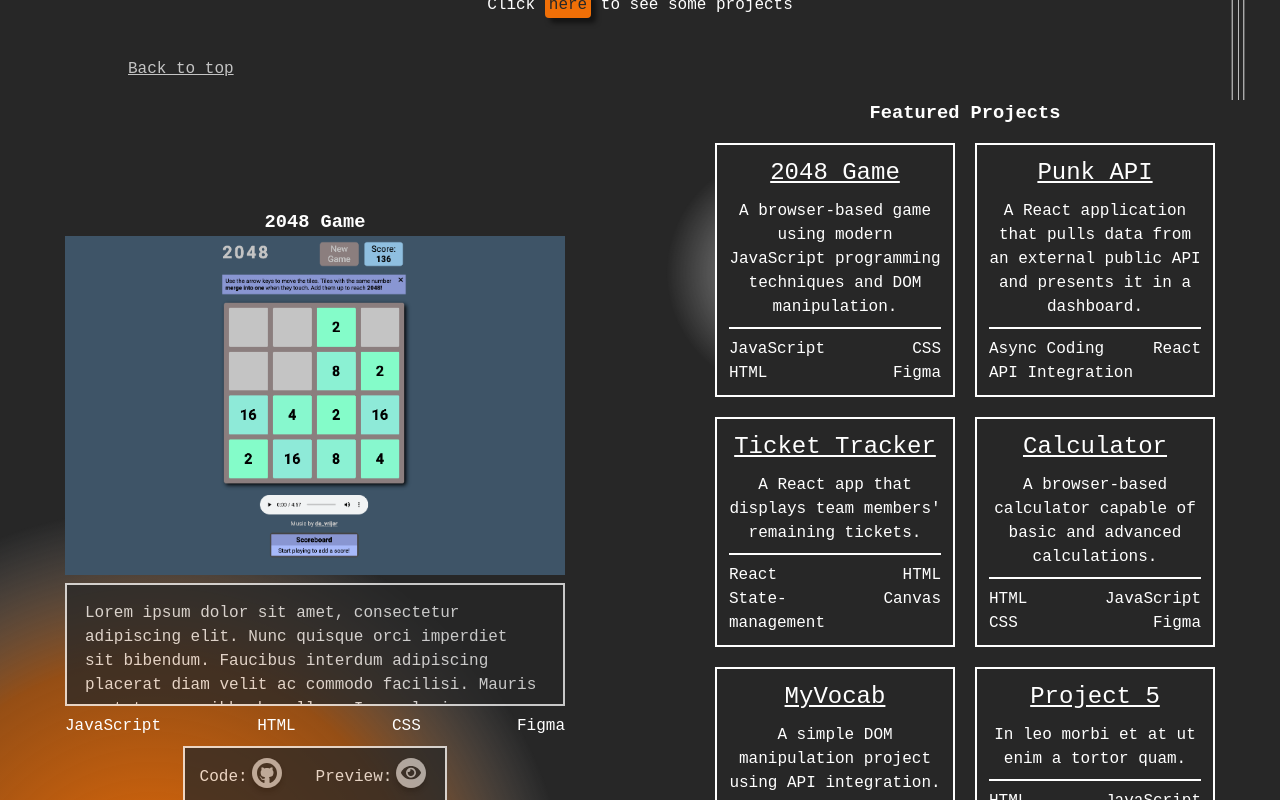
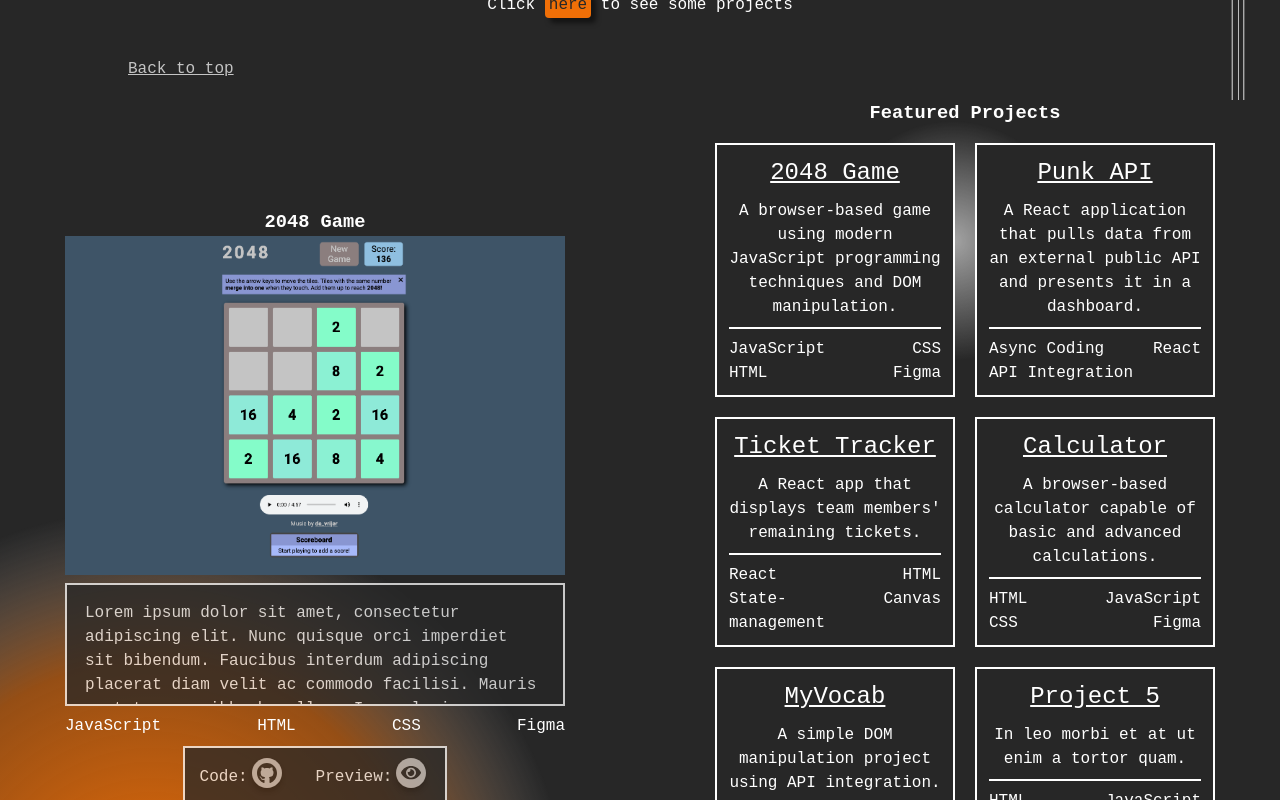
Before and after one commit to samueljacobs98/portfolio-website-react, a React (Create React App) app: page / in a window 1280 px wide. Shown: the part 700-1500 px from the top of the page. Built offline with nearby package versions, Linux system fonts and the light colour scheme; a web font is replaced by a local one.

Commit message:
updated animation

```diff
--- a/src/components/Home/Hero/Hero.scss
+++ b/src/components/Home/Hero/Hero.scss
@@ -13,7 +13,7 @@
     position: absolute;
     bottom: -2ch;
     right: -0.5ch;
-    animation-name: earth-floating;
+    animation-name: floating;
     animation-duration: 4s;
     animation-iteration-count: infinite;
     animation-timing-function: ease-in-out;
@@ -31,12 +31,12 @@
     &__earth {
       width: 50%;
       bottom: 1ch;
-      animation-name: earth-mob-floating;
+      animation-name: mob-floating;
     }
   }
 }
 
-@keyframes earth-floating {
+@keyframes floating {
   0% {
     transform: translate(0, 0);
   }
@@ -48,7 +48,7 @@
   }
 }
 
-@keyframes earth-mob-floating {
+@keyframes mob-floating {
   0% {
     transform: translate(0, 0);
   }
--- a/src/containers/Projects/Projects.scss
+++ b/src/containers/Projects/Projects.scss
@@ -38,9 +38,9 @@
   &__moon {
     position: absolute;
     z-index: -1;
-    top: 0;
-    left: 0;
-    animation-name: moon-floating;
+    top: 4%;
+    left: 65%;
+    animation-name: floating;
     animation-duration: 4s;
     animation-iteration-count: infinite;
     animation-timing-function: ease-in-out;
```
